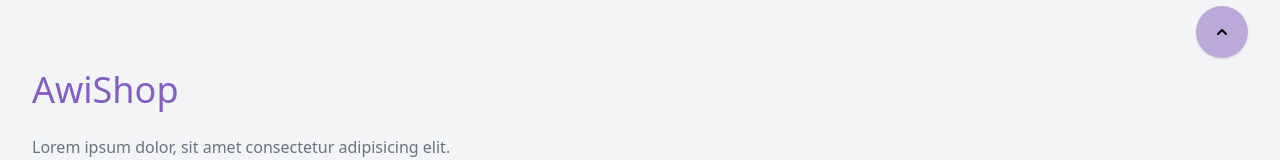
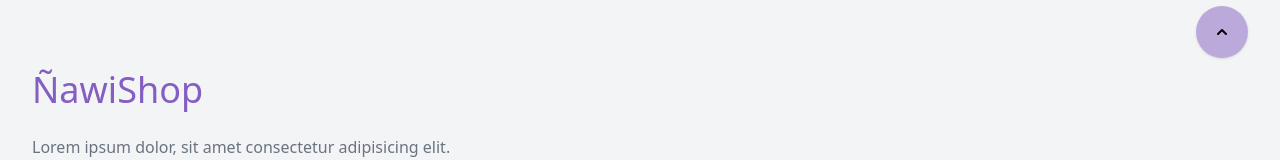
Before and after one commit to HeriRoqueTello/awi-shop, a Vue app: page / in a window 1280 px wide. Shown: the part 1154-1314 px from the top of the page. Built offline with nearby package versions, Linux system fonts and the light colour scheme; no server answers.

Commit message:
fix details

```diff
--- a/src/components/general/Card.vue
+++ b/src/components/general/Card.vue
@@ -37,7 +37,7 @@
 
       <h3 class="mt-4 text-lg font-medium text-gray-900 line-clamp-2">{{ producto.title }}</h3>
 
-      <p class="mt-1.5 text-sm text-gray-700">${{ producto.price }}</p>
+      <p class="mt-1.5 text-sm text-gray-700">S/ {{ producto.price }}</p>
 
       <!-- <form class="mt-4">
         <button
--- a/src/components/general/Footer.vue
+++ b/src/components/general/Footer.vue
@@ -29,7 +29,7 @@
     <div class="lg:flex lg:items-end lg:justify-between">
       <div>
         <div class="flex justify-center text-primary lg:justify-start text-4xl">
-          AwiShop
+          ÑawiShop
         </div>
 
         <p
--- a/src/components/shop/ProductCard.vue
+++ b/src/components/shop/ProductCard.vue
@@ -18,7 +18,7 @@
         <p class="mt-2">
           <span class="sr-only"> Regular Price </span>
 
-          <span class="tracking-wider text-gray-900"> ${{ producto.price }} </span>
+          <span class="tracking-wider text-gray-900">S/ {{ producto.price }} </span>
         </p>
       </div>
     </RouterLink>
```
